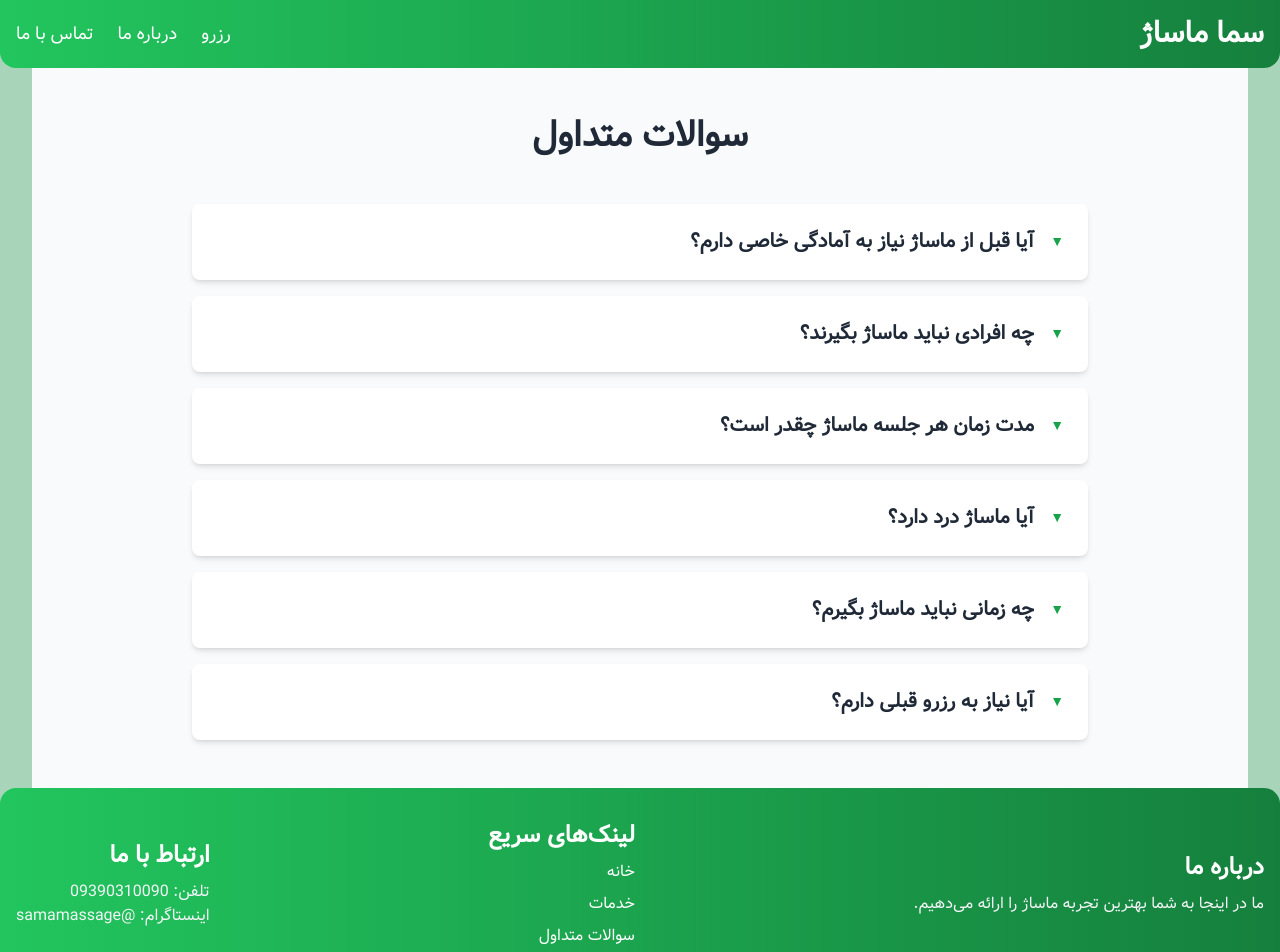
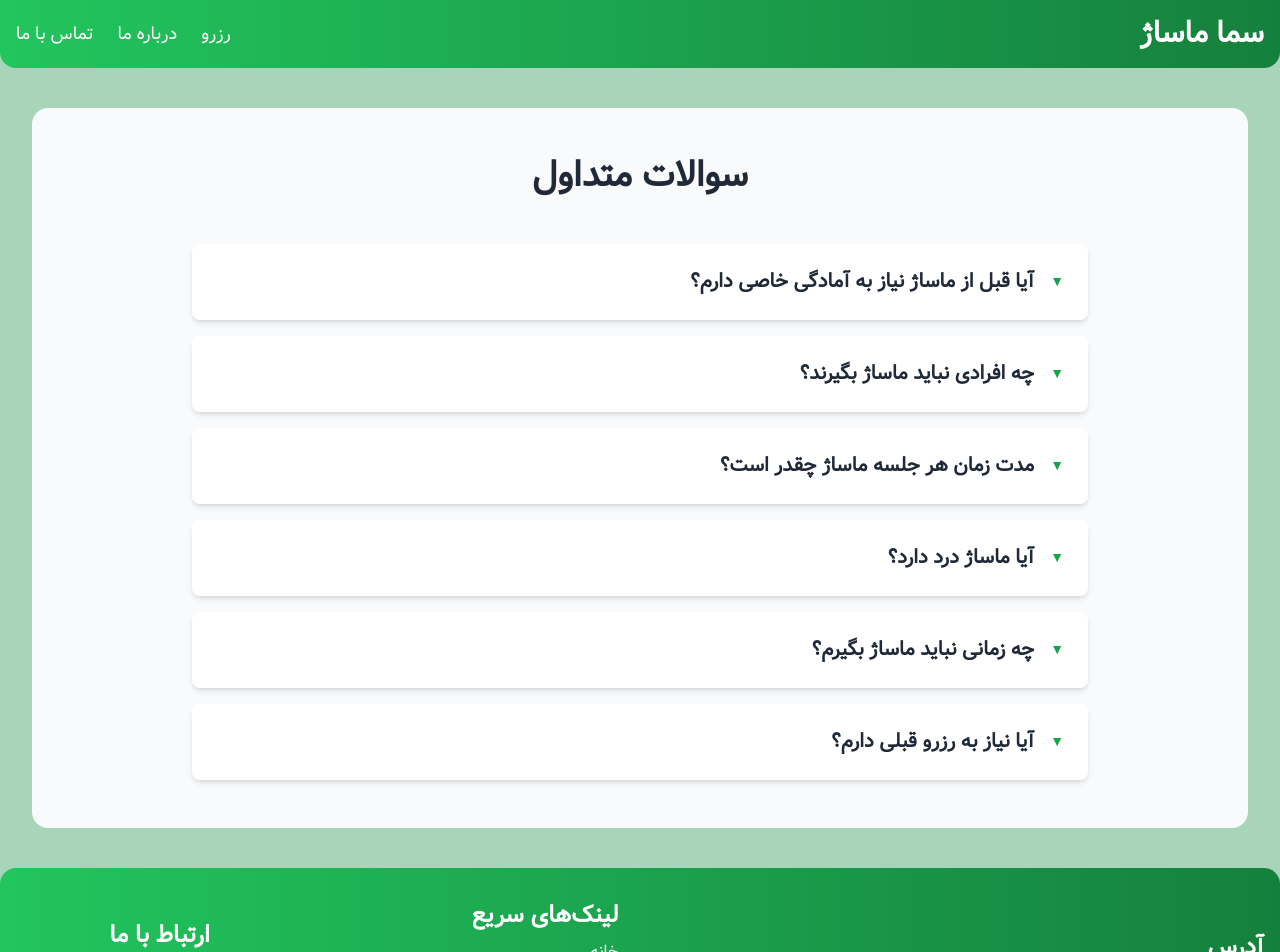
Before and after one commit to yaseenmf37/samaMassage, a React (Vite) app: page /faq in a window 1280 px wide. Shown: the top 952 px of the page. Built offline with nearby package versions, Linux system fonts and the light colour scheme.

Commit message:
به‌روزرسانی متن در فوتر و سرویس‌ها، همچنین تغییرات ظاهری در صفحه FAQ با اضافه کردن حاشیه و فاصله.

```diff
--- a/src/components/Footer.jsx
+++ b/src/components/Footer.jsx
@@ -27,9 +27,9 @@ const Footer = () => {
       <div className="max-w-7xl mx-auto px-4">
         <div className="flex justify-between items-center flex-wrap gap-6">
           <div>
-            <h2 className="text-2xl font-bold">درباره ما</h2>
+            <h2 className="text-2xl font-bold">آدرس</h2>
             <p className="text-gray-100 mt-2">
-              ما در اینجا به شما بهترین تجربه ماساژ را ارائه می‌دهیم.
+              درحال حاضر آدرس به صورت پیامکی برای شما ارسال میشود.
             </p>
           </div>
           <div>
--- a/src/components/Servises.jsx
+++ b/src/components/Servises.jsx
@@ -45,7 +45,7 @@ const Servises = () => {
   return (
     <div className="w-full py-12 px-4">
       <div className="text-center mb-12">
-        <div className="flex items-center justify-center gap-4">
+        <div className="flex items-center justify-center gap-4 max-md:flex-col max-md:gap-8">
           <h2 className="text-4xl font-bold text-gray-800">
             سرویس‌های ماساژ VIP
           </h2>
@@ -82,7 +82,7 @@ const Servises = () => {
       </div>
 
       <div className="text-center mt-20 mb-12">
-        <div className="flex items-center justify-center gap-4">
+        <div className="flex items-center justify-center gap-4 max-md:flex-col max-md:gap-8">
           <h2 className="text-4xl font-bold text-gray-800">
             سرویس ماساژ های ریلکسی
           </h2>
--- a/src/pages/FAQ.jsx
+++ b/src/pages/FAQ.jsx
@@ -95,7 +95,7 @@ const FAQ = () => {
   };
 
   return (
-    <div className="w-full py-12 px-4 bg-gray-50">
+    <div className="w-full py-12 px-4 bg-gray-50 my-10 rounded-2xl">
       <div className="max-w-4xl mx-auto">
         <h1 className="text-4xl font-bold text-center text-gray-800 mb-12">
           سوالات متداول
```
